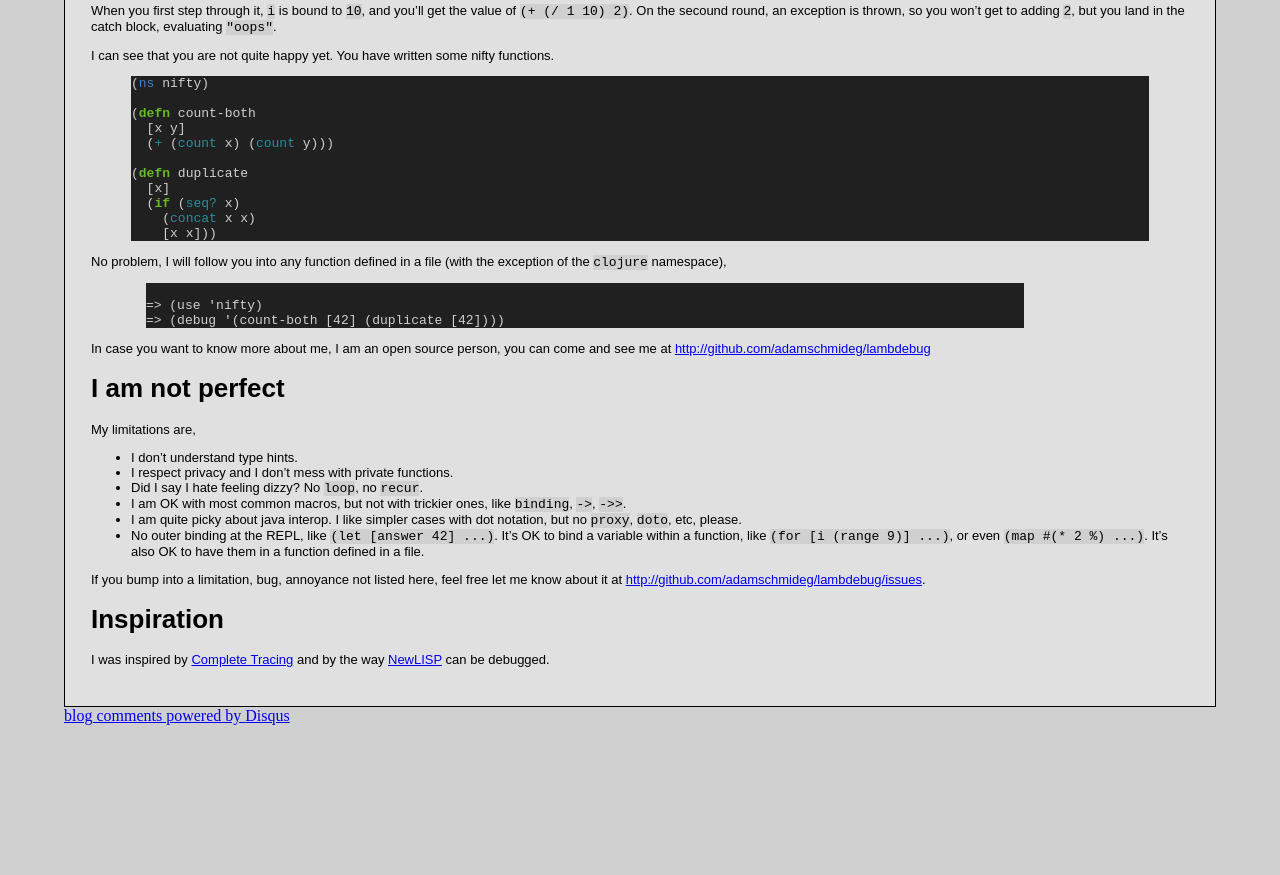
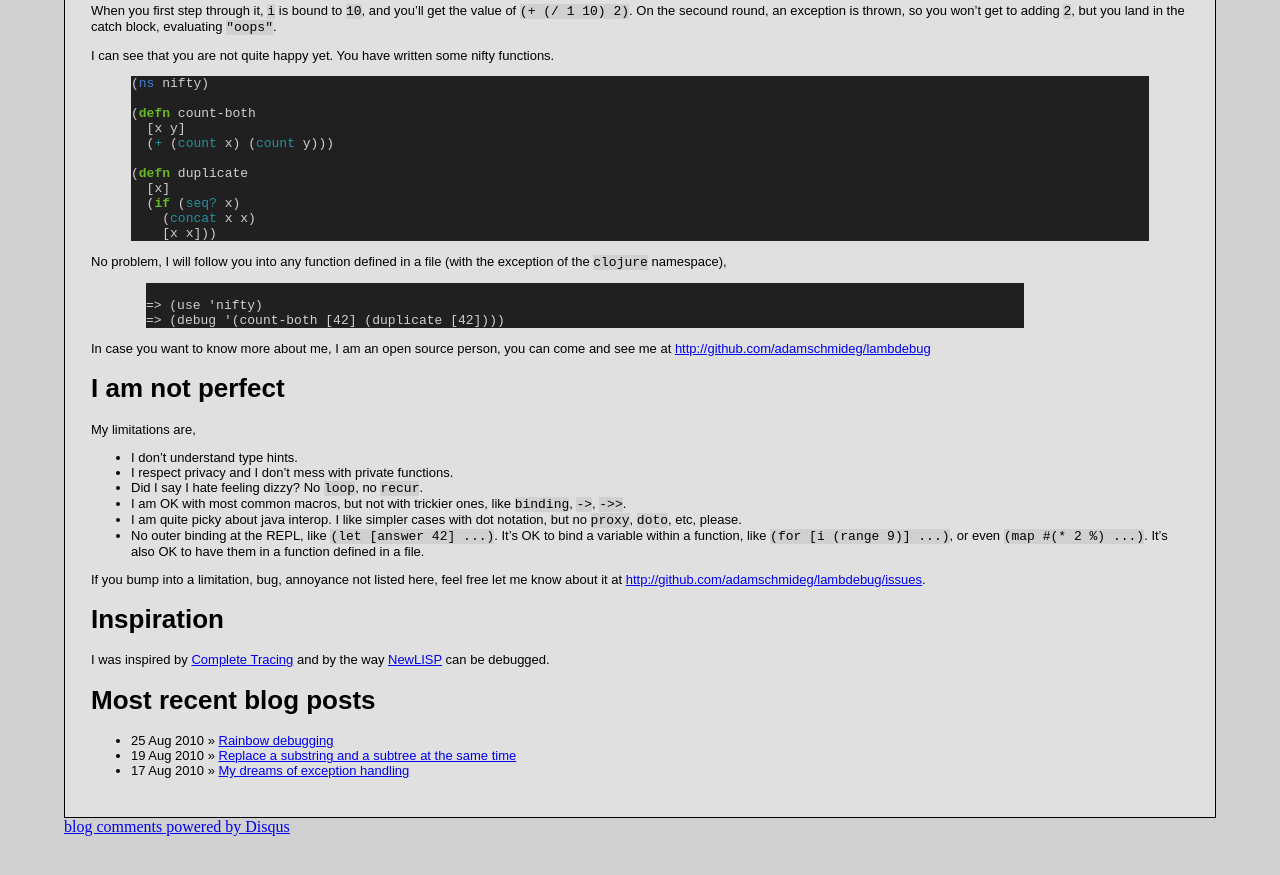
Before and after one commit to lambdebug/lambdebug.github.com, a Jekyll site: the page built from index.md, in a window 1280 px wide and 900 px high, scrolled down 809 px. Shown: the top 875 px of the window. Built offline with Jekyll 4.4.1, drawn with Linux system fonts in a browser that asks for light colours; comment, search, counter and statistics services are not loaded; before the commit the page ends 1598 px from its top, so only the background shows below that.

Commit message:
Main page has direct links to recent posts

```diff
--- a/_layouts/default.html
+++ b/_layouts/default.html
@@ -1,6 +1,6 @@
 <html>
 <head>
-  <title>{{ page.title }}</title>
+  <title>Lambdebug - {{ page.title }}</title>
   <link rel='stylesheet' href='/css/site.css' type='text/css'/>
   <link rel='stylesheet' href='/css/syntax.css' type='text/css'/>
 <script type="text/javascript">
--- a/index.md
+++ b/index.md
@@ -105,3 +105,11 @@
 I was inspired by
 [Complete Tracing](http://wave.thewe.net/2009/12/17/logging-and-debugging-in-clojure-followup-complete-tracing/)
 and by the way [NewLISP](http://www.newlisp.org/) can be debugged.
+
+# Most recent blog posts
+
+<ul class="posts">
+  {% for post in site.posts limit:5 %}
+    <li><span>{{ post.date | date_to_string }}</span> &#187; <a href="{{ post.url }}">{{ post.title }}</a></li>
+  {% endfor %}
+</ul>
```
